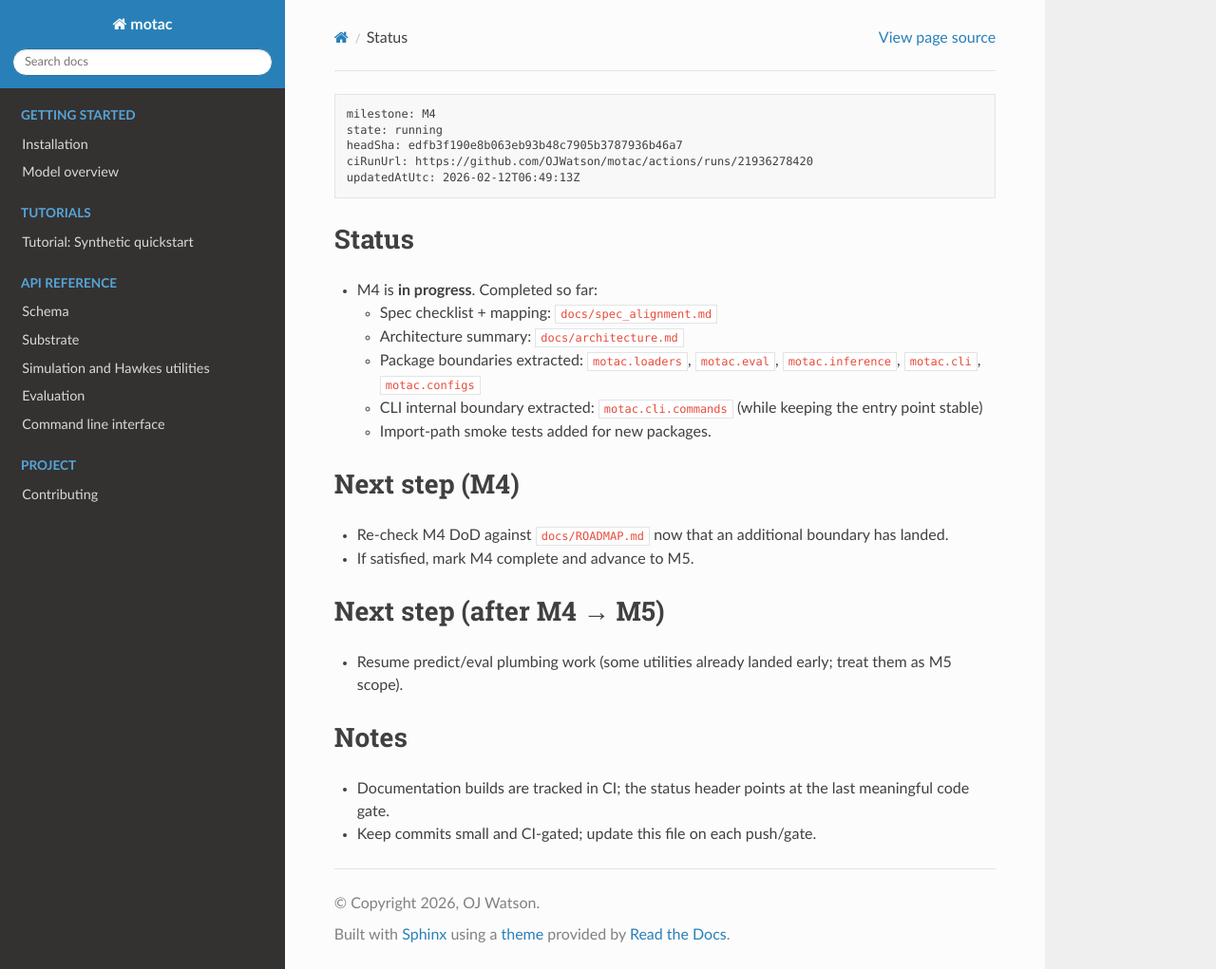
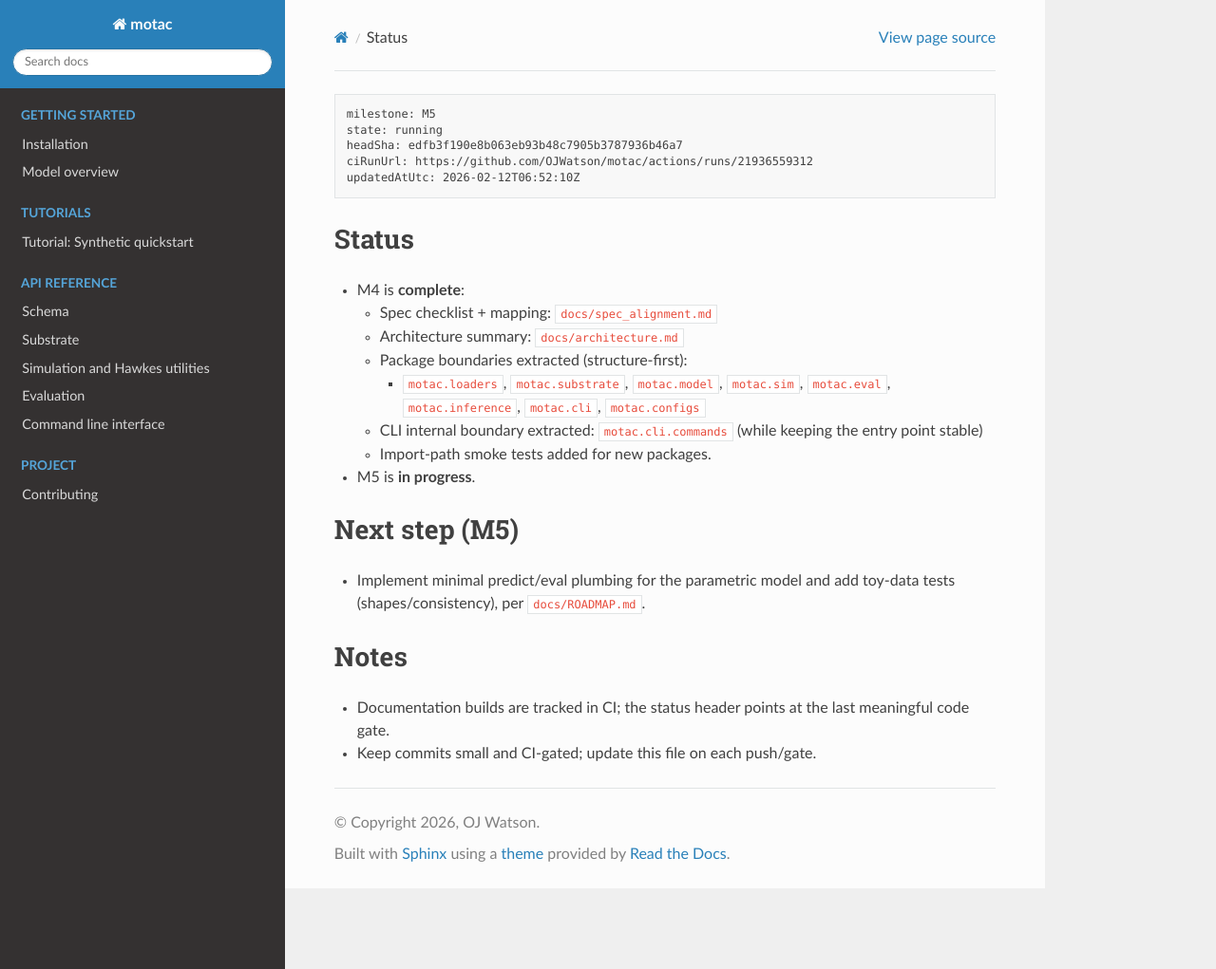
Before and after one commit to OJWatson/motac, a Sphinx documentation site: the page built from docs/STATUS.md, in a window 1280 px wide and 1021 px high. Shown: the whole window at 95% size. Built offline with Sphinx 7.4.7 and the Read the Docs theme 3.1.0, drawn with Linux system fonts in a browser that asks for light colours.

Commit message:
docs: advance to M5 after M4 DoD

````diff
--- a/docs/STATUS.md
+++ b/docs/STATUS.md
@@ -1,25 +1,24 @@
 ```pm-status
-milestone: M4
+milestone: M5
 state: running
 headSha: edfb3f190e8b063eb93b48c7905b3787936b46a7
-ciRunUrl: https://github.com/OJWatson/motac/actions/runs/21936278420
-updatedAtUtc: 2026-02-12T06:49:13Z
+ciRunUrl: https://github.com/OJWatson/motac/actions/runs/21936559312
+updatedAtUtc: 2026-02-12T06:52:10Z
 ```
 
 ## Status
-- M4 is **in progress**. Completed so far:
+- M4 is **complete**:
   - Spec checklist + mapping: `docs/spec_alignment.md`
   - Architecture summary: `docs/architecture.md`
-  - Package boundaries extracted: `motac.loaders`, `motac.eval`, `motac.inference`, `motac.cli`, `motac.configs`
+  - Package boundaries extracted (structure-first):
+    - `motac.loaders`, `motac.substrate`, `motac.model`, `motac.sim`, `motac.eval`, `motac.inference`, `motac.cli`, `motac.configs`
   - CLI internal boundary extracted: `motac.cli.commands` (while keeping the entry point stable)
   - Import-path smoke tests added for new packages.
 
-## Next step (M4)
-- Re-check M4 DoD against `docs/ROADMAP.md` now that an additional boundary has landed.
-- If satisfied, mark M4 complete and advance to M5.
+- M5 is **in progress**.
 
-## Next step (after M4 → M5)
-- Resume predict/eval plumbing work (some utilities already landed early; treat them as M5 scope).
+## Next step (M5)
+- Implement minimal predict/eval plumbing for the parametric model and add toy-data tests (shapes/consistency), per `docs/ROADMAP.md`.
 
 ## Notes
 - Documentation builds are tracked in CI; the status header points at the last meaningful code gate.
````
